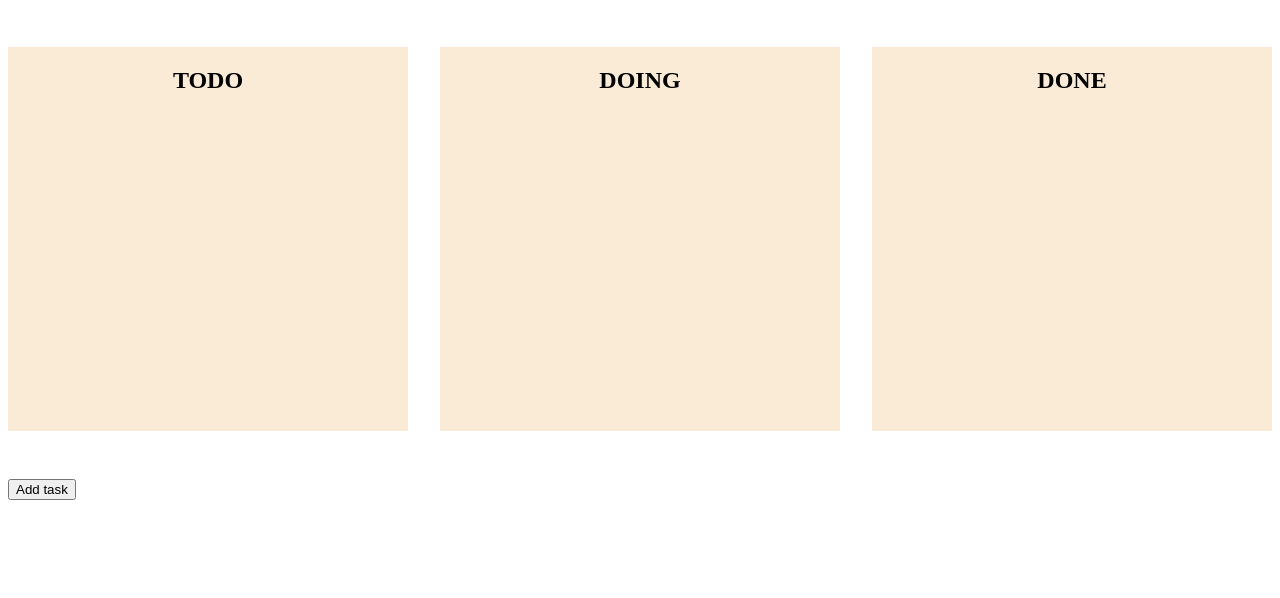
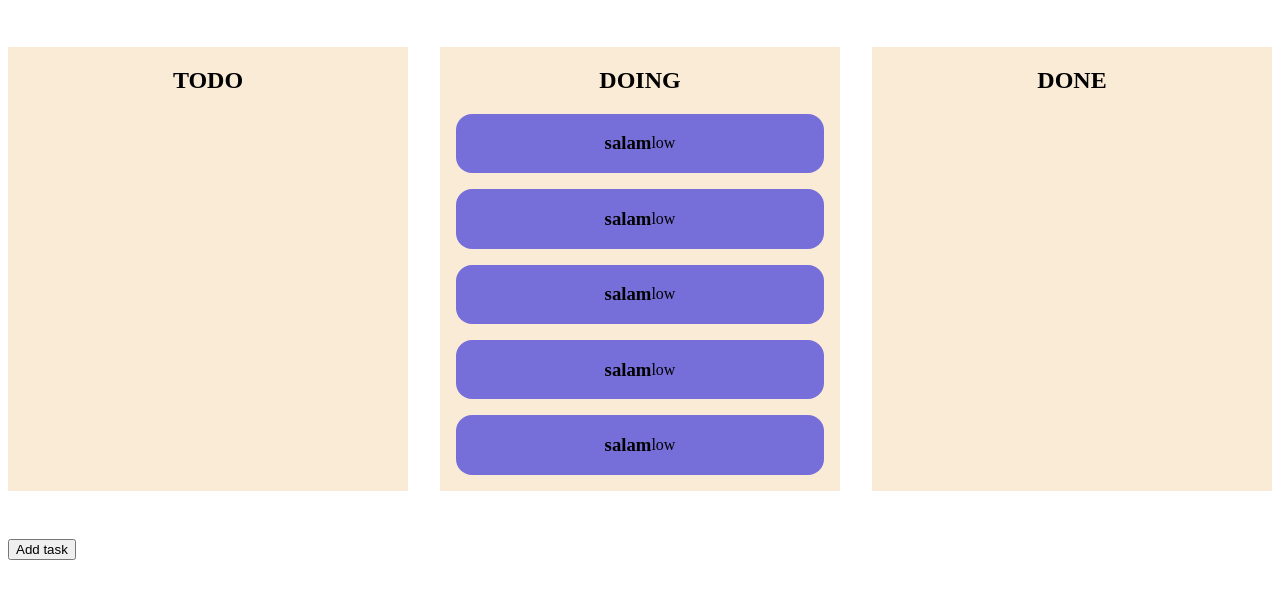
Before and after one commit to AlirezaR32/TaskForge, a plain HTML site: page index.html in a window 1280 px wide. Shown: the part 76-674 px from the top of the page. Drawn offline with Linux system fonts and the light colour scheme.

Commit message:
feat: Render tasks to the DOM

```diff
--- a/src/main.js
+++ b/src/main.js
@@ -3,5 +3,41 @@ import { Task, Taskbug } from "./model/task.js";
 let todo = []
 
 todo.push(new Task('salam', 'doing', 'low'))
+todo.push(new Task('salam', 'doing', 'low'))
+todo.push(new Task('salam', 'doing', 'low'))
+todo.push(new Task('salam', 'doing', 'low'))
+todo.push(new Task('salam', 'doing', 'low'))
 
 console.log(todo)
+
+function renderTaskCard(task) {
+    const card = document.createElement("article");
+    card.classList.add("task-card");
+
+    const title = document.createElement("h3");
+    title.textContent = task.title;
+
+    const priority = document.createElement('span');
+    priority.textContent = task.priority
+
+    card.append(title);
+    card.append(priority)
+    return card;
+}
+
+const task1 = new Task('salam', 'done', 'low')
+
+
+function addCard(task) {
+    const card = renderTaskCard(task)
+    const todoList = document.querySelector(
+        `[data-status="${task.status}"] .task-list`
+    );
+
+    todoList.append(card);
+}
+
+
+todo.forEach(task => {
+    addCard(task)
+});
--- a/src/style.css
+++ b/src/style.css
@@ -21,3 +21,17 @@ nav{
     min-height: 24rem;
     text-align: center;
 }
+
+.task-card{
+    background-color: #1b18db96;
+    margin: 1rem;
+    border-radius: 1rem;
+    padding: 0 1rem;
+    display: flex;
+    justify-content: center;
+    align-items: center;
+
+}
+.task-card > div > p {
+    margin: 0;
+}
```
